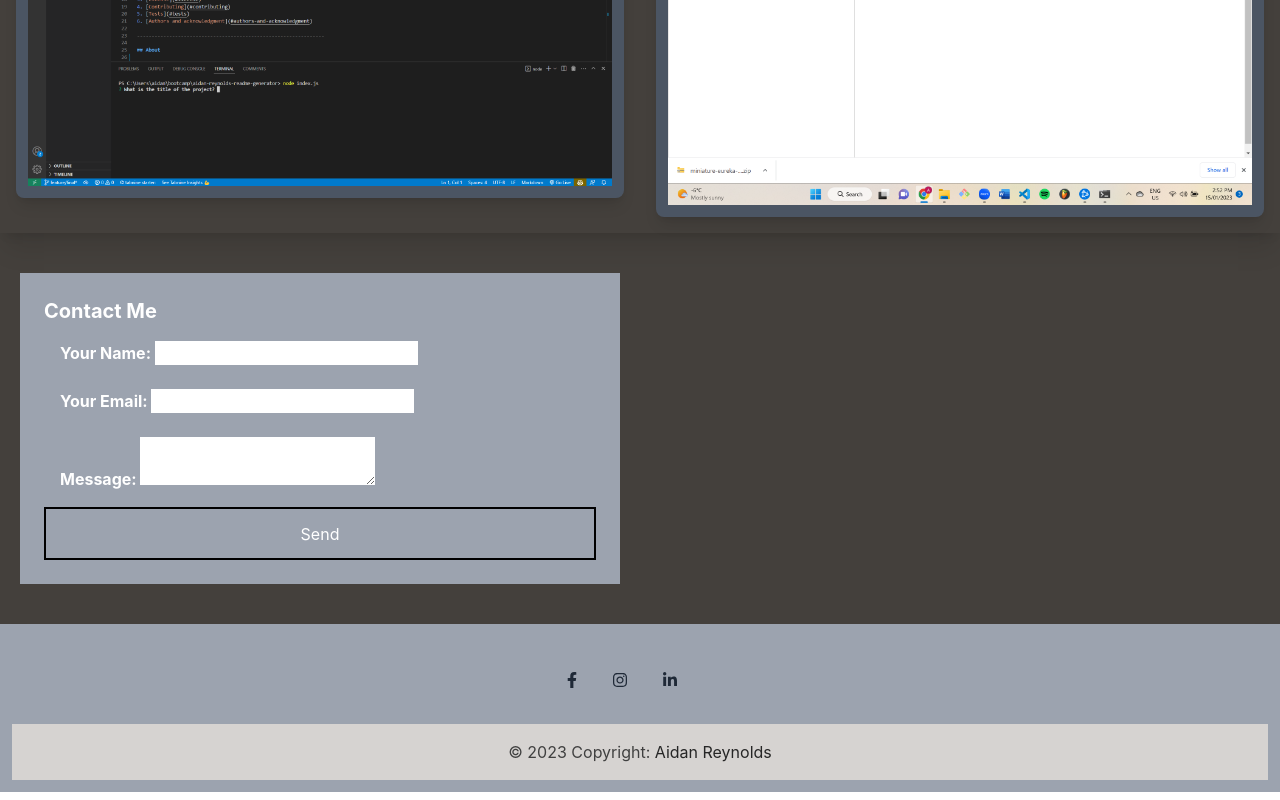
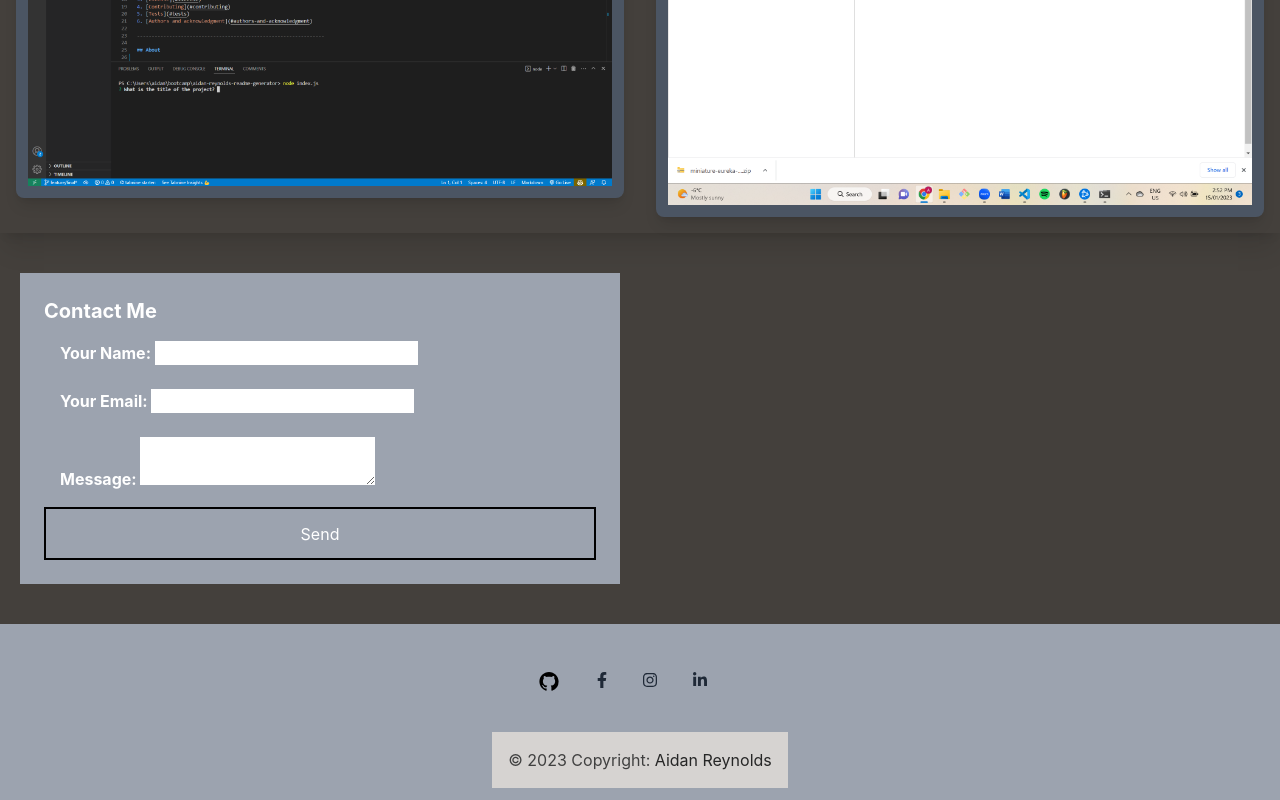
Before and after one commit to areyno20/react-portfolio, a React (Create React App) app: page / in a window 1280 px wide. Shown: the part 4119-4919 px from the top of the page. Built offline with nearby package versions, Linux system fonts and the light colour scheme.

Commit message:
fix footer and add github

```diff
--- a/src/components/footer.js
+++ b/src/components/footer.js
@@ -4,14 +4,30 @@ import React from 'react';
 export default function Footer(){
     return (
         <footer id="footer" className=' bg-gray-400 shadow-lg p-3 text-white justify-center'>
-        <div class="bg-gray-400 top-0 text-white justify-center">
-            <div className="justify-center flex flex-wrap" class="row">
+        <div class="bg-gray-400 top-0 text-white justify-center justify-center flex flex-wrap">
+            <div className="" class="row">
                 <div className="" class="footer-content">
                     <div class="row">
                         <div class="col-6">
                             <div class="list-unstyled">
                                  <div class="container pt-9">
                                   <div class="flex justify-center mb-9">
+                                    <a  href="https://github.com/areyno20"
+                                        aria-label="Homepage"
+                                        class="mr-9 text-gray-800"
+                                        title="GitHub">
+                                    <svg
+                                        aria-hidden="true"
+                                        focusable="false"
+                                        data-prefix="fab"
+                                        class="svg-inline--fa octicon-mark-github"
+                                        height="24"
+                                        version="1.1"
+                                        viewBox="0 0 16 20"
+                                        width="24">
+                                    <path fill-rule="evenodd" d="M8 0C3.58 0 0 3.58 0 8c0 3.54 2.29 6.53 5.47 7.59.4.07.55-.17.55-.38 0-.19-.01-.82-.01-1.49-2.01.37-2.53-.49-2.69-.94-.09-.23-.48-.94-.82-1.13-.28-.15-.68-.52-.01-.53.63-.01 1.08.58 1.23.82.72 1.21 1.87.87 2.33.66.07-.52.28-.87.51-1.07-1.78-.2-3.64-.89-3.64-3.95 0-.87.31-1.59.82-2.15-.08-.2-.36-1.02.08-2.12 0 0 .67-.21 2.2.82.64-.18 1.32-.27 2-.27.68 0 1.36.09 2 .27 1.53-1.04 2.2-.82 2.2-.82.44 1.1.16 1.92.08 2.12.51.56.82 1.27.82 2.15 0 3.07-1.87 3.75-3.65 3.95.29.25.54.73.54 1.48 0 1.07-.01 1.93-.01 2.2 0 .21.15.46.55.38A8.013 8.013 0 0 0 16 8c0-4.42-3.58-8-8-8z"></path>
+                                    </svg>
+                                    </a>
                                     <a href="https://www.facebook.com/aidan.reynolds3/" class="mr-9 text-gray-800">
                                       <svg
                                         aria-hidden="true"
```
